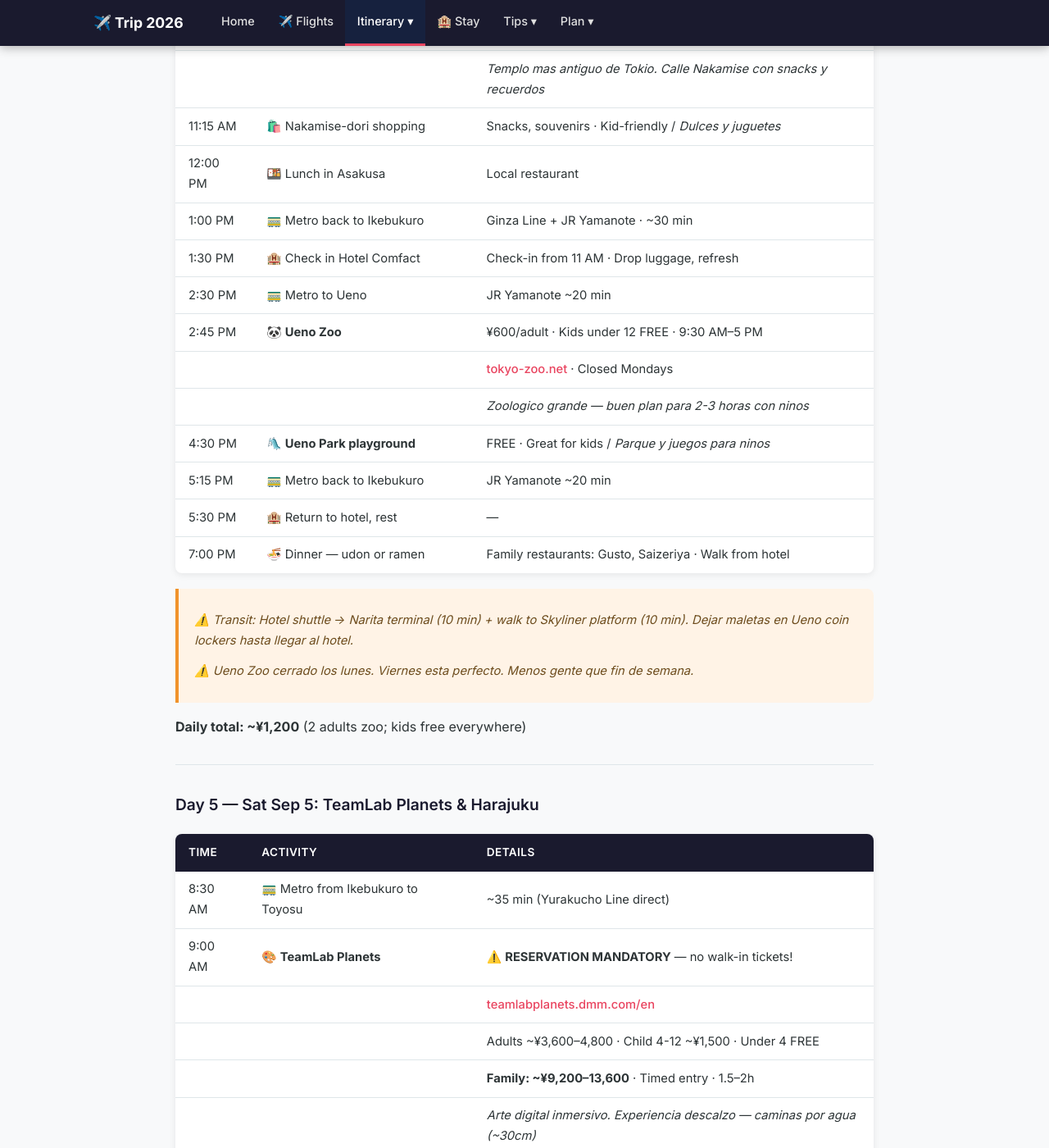
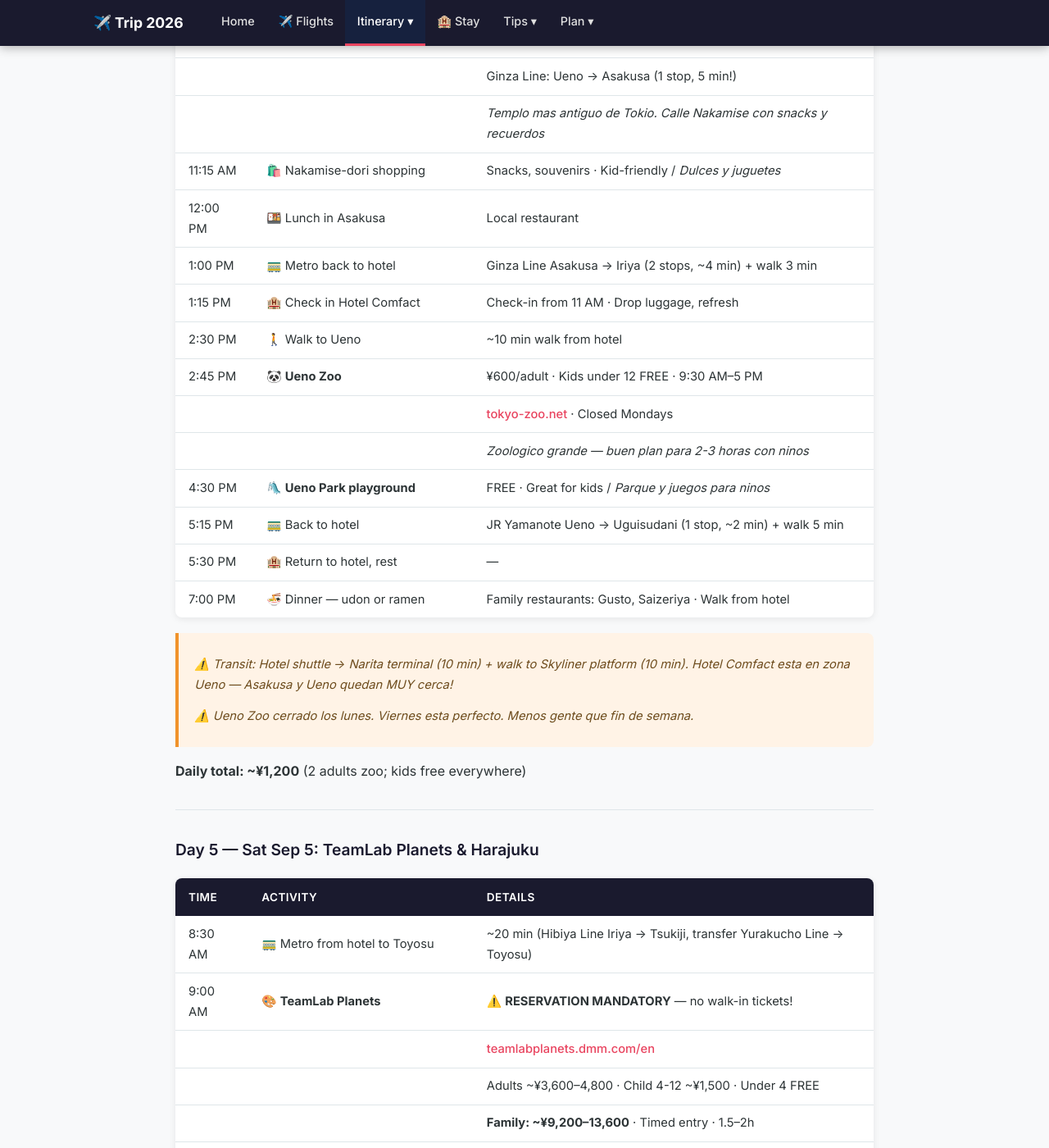
Before and after one commit to nescool101/nescaotravelplanner, a Jekyll site: the page built from itinerary/japan.md, in a window 1280 px wide and 1400 px high, scrolled down 1844 px. Shown: the whole window at 82% size. Built offline with Jekyll 4.4.1, drawn with Linux system fonts in a browser that asks for light colours; some of the changed text lies outside the part shown.

Commit message:
cambios referentes al itinerario y formularios
cambios referentes al itinerario y formularios

```diff
--- a/itinerary/japan.md
+++ b/itinerary/japan.md
@@ -44,8 +44,9 @@ nav_group: itinerary
 
 ## Tokyo / Tokio — 4 nights (Sep 4–8)
 
-**Area:** Ikebukuro / Toshima-ku
+**Area:** Shitaya, Taito-ku (zona Ueno) · 1-3-11 Shitaya, Taito-ku, Tokyo 110-0004
 **Accommodation:** Hotel Comfact · Check-in 11 AM · Check-out 11 AM
+**Nearest stations:** Iriya (Hibiya Line) ~3 min walk · Uguisudani (JR Yamanote) ~5 min walk
 
 ---
 
@@ -64,18 +65,18 @@ nav_group: itinerary
 | | | *Templo mas antiguo de Tokio. Calle Nakamise con snacks y recuerdos* |
 | 11:15 AM | 🛍️ Nakamise-dori shopping | Snacks, souvenirs · Kid-friendly / *Dulces y juguetes* |
 | 12:00 PM | 🍱 Lunch in Asakusa | Local restaurant |
-| 1:00 PM | 🚃 Metro back to Ikebukuro | Ginza Line + JR Yamanote · ~30 min |
-| 1:30 PM | 🏨 Check in Hotel Comfact | Check-in from 11 AM · Drop luggage, refresh |
-| 2:30 PM | 🚃 Metro to Ueno | JR Yamanote ~20 min |
+| 1:00 PM | 🚃 Metro back to hotel | Ginza Line Asakusa → Iriya (2 stops, ~4 min) + walk 3 min |
+| 1:15 PM | 🏨 Check in Hotel Comfact | Check-in from 11 AM · Drop luggage, refresh |
+| 2:30 PM | 🚶 Walk to Ueno | ~10 min walk from hotel |
 | 2:45 PM | 🐼 **Ueno Zoo** | ¥600/adult · Kids under 12 FREE · 9:30 AM–5 PM |
 | | | [tokyo-zoo.net](https://www.tokyo-zoo.net/en/ueno/) · Closed Mondays |
 | | | *Zoologico grande — buen plan para 2-3 horas con ninos* |
 | 4:30 PM | 🛝 **Ueno Park playground** | FREE · Great for kids / *Parque y juegos para ninos* |
-| 5:15 PM | 🚃 Metro back to Ikebukuro | JR Yamanote ~20 min |
+| 5:15 PM | 🚃 Back to hotel | JR Yamanote Ueno → Uguisudani (1 stop, ~2 min) + walk 5 min |
 | 5:30 PM | 🏨 Return to hotel, rest | — |
 | 7:00 PM | 🍜 Dinner — udon or ramen | Family restaurants: Gusto, Saizeriya · Walk from hotel |
 
-> *⚠️ Transit: Hotel shuttle → Narita terminal (10 min) + walk to Skyliner platform (10 min). Dejar maletas en Ueno coin lockers hasta llegar al hotel.*
+> *⚠️ Transit: Hotel shuttle → Narita terminal (10 min) + walk to Skyliner platform (10 min). Hotel Comfact esta en zona Ueno — Asakusa y Ueno quedan MUY cerca!*
 >
 > *⚠️ Ueno Zoo cerrado los lunes. Viernes esta perfecto. Menos gente que fin de semana.*
 
@@ -87,7 +88,7 @@ nav_group: itinerary
 
 | Time | Activity | Details |
 |------|----------|---------|
-| 8:30 AM | 🚃 Metro from Ikebukuro to Toyosu | ~35 min (Yurakucho Line direct) |
+| 8:30 AM | 🚃 Metro from hotel to Toyosu | ~20 min (Hibiya Line Iriya → Tsukiji, transfer Yurakucho Line → Toyosu) |
 | 9:00 AM | 🎨 **TeamLab Planets** | ⚠️ **RESERVATION MANDATORY** — no walk-in tickets! |
 | | | [teamlabplanets.dmm.com/en](https://teamlabplanets.dmm.com/en) |
 | | | Adults ~¥3,600–4,800 · Child 4-12 ~¥1,500 · Under 4 FREE |
@@ -95,7 +96,7 @@ nav_group: itinerary
 | | | *Arte digital inmersivo. Experiencia descalzo — caminas por agua (~30cm)* |
 | | | ⚠️ No strollers inside (parking outside). Use baby carrier for Diego |
 | | | ⚠️ Bring towel + change of socks for kids |
-| 11:00 AM | 🚃 Metro to Harajuku | Yurakucho → JR Yamanote · ~30 min |
+| 11:00 AM | 🚃 Metro to Harajuku | Hibiya Line → JR Yamanote · ~25 min |
 | 11:30 AM | 🍔 Lunch in Harajuku | Kid-friendly options everywhere |
 | 1:00 PM | 🛍️ **Takeshita Street** | Candy shops, toy stores, crepe stands |
 | | | *Calle llena de tiendas de dulces y juguetes. A Lyam le va a encantar!* |
@@ -103,13 +104,13 @@ nav_group: itinerary
 | 2:30 PM | 🍦 **Omotesando** stroll | Ice cream, window shopping |
 | 3:00 PM | 🛒 Optional: **Ginza Pedestrian Paradise** | 📅 **SAT/SUN ONLY** noon–6 PM |
 | | | 🚗 1.1 km of Chuo-dori closed to cars — kids can walk freely! |
-| 4:00 PM | 🚃 Metro back to Ikebukuro | JR Yamanote ~5 min from Harajuku |
-| 4:15 PM | 🏨 Return to hotel, rest | Nap time for Diego |
+| 4:00 PM | 🚃 Metro back to hotel | JR Yamanote Harajuku → Uguisudani ~25 min |
+| 4:30 PM | 🏨 Return to hotel, rest | Nap time for Diego |
 | 6:00 PM | 🍛 Dinner — Japanese curry | CoCo Ichibanya (mild, kid-friendly) · Walk from hotel |
 
 > *⚠️ TeamLab: reservar con 1 MES de anticipacion. Sabado = mas caro y mas gente. 9 AM slot = mejor opcion.*
 >
-> *⚠️ Transit: Hotel Comfact (Ikebukuro) → TeamLab (Toyosu) = ~35 min metro directo (Yurakucho Line).*
+> *⚠️ Transit: Hotel Comfact (Taito-ku) → TeamLab (Toyosu) = ~20 min (Hibiya + Yurakucho Line). Hotel → Harajuku = ~25 min (JR Yamanote).*
 
 **Daily total: ~¥9,200–13,600** (TeamLab)
 
@@ -119,7 +120,7 @@ nav_group: itinerary
 
 | Time | Activity | Details |
 |------|----------|---------|
-| 9:00 AM | 🚃 Metro to Harajuku | JR Yamanote from Ikebukuro · ~5 min |
+| 9:00 AM | 🚃 Metro to Harajuku | JR Yamanote from Uguisudani · ~25 min |
 | 9:15 AM | 🌲 **Yoyogi Park** | FREE · Open green space |
 | | | *Espacio verde enorme. Perfecto para que los ninos corran y jueguen* |
 | | | 📅 **SUNDAY**: Street performers, musicians, picnickers! |
@@ -130,16 +131,16 @@ nav_group: itinerary
 | | | Stroller works but bumpy on gravel |
 | | | 📅 **SUNDAY**: Likely to see **traditional Shinto wedding** (11 AM–2 PM)! |
 | 12:00 PM | 🍱 Lunch near Meiji/Harajuku | — |
-| 1:00 PM | 🚃 Metro back to Ikebukuro | JR Yamanote ~5 min |
-| 1:15 PM | 😴 **Rest / Free time** | Hotel nap for kids |
+| 1:00 PM | 🚃 Metro back to hotel | JR Yamanote Harajuku → Uguisudani ~25 min |
+| 1:30 PM | 😴 **Rest / Free time** | Hotel nap for kids |
 | 3:00 PM | 🛒 Optional: **Flea market** | 📅 SAT/SUN — Togo Shrine (1st/4th Sundays, near Harajuku) |
-| 4:00 PM | 🎌 Explore Ikebukuro | Local park, konbini snack run |
+| 4:00 PM | 🎌 Explore Ueno area | Local park, konbini snack run, Ameyoko market |
 | 6:00 PM | 🍣 Dinner — conveyor belt sushi | Sushiro, Kura Sushi (¥100/plate) |
 | | | 📅 Weekend = longer waits. Use apps to reserve |
 
 > *📅 DOMINGO: Mejor dia para Yoyogi Park! Rockabilly dancers, posibles bodas en Meiji Shrine.*
 >
-> *⚠️ Transit: Hotel Comfact → Harajuku = ~5 min (JR Yamanote, 1 parada). Muy cerca!*
+> *⚠️ Transit: Hotel Comfact (Uguisudani) → Harajuku = ~25 min (JR Yamanote).*
 
 **Daily total: ~¥0** (both free) + food
 
@@ -149,12 +150,12 @@ nav_group: itinerary
 
 | Time | Activity | Details |
 |------|----------|---------|
-| 10:00 AM | 🚃 Metro to Akihabara | JR Yamanote from Ikebukuro · ~25 min |
+| 10:00 AM | 🚃 Metro to Akihabara | JR Yamanote from Uguisudani · ~8 min (3 stops!) |
 | 10:30 AM | 🎮 **Akihabara** | Electronics, anime, arcades |
 | | | 🎰 Gachapon machines (¥100–500 each) |
 | | | 🕹️ Arcade games — many are toddler-friendly |
 | 12:00 PM | 🍜 Lunch in Akihabara | — |
-| 12:30 PM | 🚃 Metro back to Ikebukuro | ~25 min |
+| 12:30 PM | 🚃 Metro back to hotel | JR Yamanote ~8 min |
 | 1:00 PM | 😴 **Rest afternoon** | Nap, laundry, recharge |
 | | | *Dia de descanso. Despues de 4 dias en Japon el cuerpo lo necesita* |
 | 4:00 PM | 🛒 **Konbini & drugstore run** | Stock up on snacks, diapers, baby supplies |
@@ -163,7 +164,7 @@ nav_group: itinerary
 
 > *📅 LUNES: Akihabara mucho mas tranquilo entre semana. Dia ligero a proposito.*
 >
-> *⚠️ Transit: Hotel Comfact → Akihabara = ~25 min (JR Yamanote).*
+> *⚠️ Transit: Hotel Comfact (Uguisudani) → Akihabara = ~8 min (JR Yamanote, 3 paradas). Muy cerca!*
 
 **Daily total: ~¥500–2,000** (gachapon!)
 
@@ -173,11 +174,11 @@ nav_group: itinerary
 
 | Time | Activity | Details |
 |------|----------|---------|
-| 7:45 AM | 🧳 Check out Hotel Comfact | Check-out 11 AM · leaving early |
-| 7:55 AM | 🚶 Walk to Ikebukuro Station | ~5 min |
-| 8:00 AM | 🚃 JR Yamanote to Tokyo Station | ~25 min |
-| 8:25 AM | 🛬 Arrive Tokyo Station | Walk to Shinkansen platform (~10 min) |
-| 8:35 AM | 🎫 Find platform, board | — |
+| 8:00 AM | 🧳 Check out Hotel Comfact | Check-out 11 AM · leaving early |
+| 8:10 AM | 🚶 Walk to Uguisudani Station | ~5 min |
+| 8:15 AM | 🚃 JR Yamanote to Tokyo Station | ~12 min (5 stops) |
+| 8:30 AM | 🛬 Arrive Tokyo Station | Walk to Shinkansen platform (~10 min) |
+| 8:40 AM | 🎫 Find platform, board | — |
 | 9:00 AM | 🚄 **Shinkansen Nozomi** Tokyo → Nagoya | ~1h 40m · ~¥11,300/adult · Kids under 6 free on lap |
 | | | [SmartEX app](https://smart-ex.jp/en/lp/app/) para reservar online |
 | | | *El tren bala! Lyam va a amar ver la velocidad desde la ventana* |
@@ -200,7 +201,7 @@ nav_group: itinerary
 | 7:00 PM | 🍜 **Nagoya meshi dinner** | miso katsu, tebasaki, hitsumabushi |
 | | | *La comida de Nagoya es famosa en Japon!* |
 
-> *⚠️ Transit: Hotel Comfact (Ikebukuro) → Tokyo Station = 35 min (JR Yamanote + caminata). Salir del hotel ~7:45 AM para Shinkansen de las 9. LEGOLAND esta a 57 min fuera de la ciudad — no vale la pena.*
+> *⚠️ Transit: Hotel Comfact (Uguisudani) → Tokyo Station = ~17 min (walk + JR Yamanote 5 stops). Mucho mas cerca que Ikebukuro! Salir del hotel ~8:00 AM para Shinkansen de las 9.*
 
 **Daily total: ~¥5,560** (Castle ¥1,000 + Aquarium ¥4,560)
 
@@ -346,8 +347,12 @@ nav_group: itinerary
 | Hotel | Station | Transit | Time |
 |-------|---------|---------|------|
 | Narita U-City Hotel | Narita Airport/Skyliner | Free shuttle | ~10 min |
-| Hotel Comfact (Ikebukuro) | Ikebukuro Station | Walk | ~5 min |
-| Hotel Comfact → Tokyo Station | Tokyo Station (Shinkansen) | JR Yamanote | ~30 min total |
+| Hotel Comfact (Taito-ku) | Uguisudani Station (JR) | Walk | ~5 min |
+| Hotel Comfact (Taito-ku) | Iriya Station (Hibiya) | Walk | ~3 min |
+| Hotel Comfact → Tokyo Station | Tokyo Station (Shinkansen) | JR Yamanote (5 stops) | ~17 min total |
+| Hotel Comfact → Asakusa | Asakusa | Hibiya Line (2 stops) | ~7 min total |
+| Hotel Comfact → Akihabara | Akihabara | JR Yamanote (3 stops) | ~13 min total |
+| Hotel Comfact → Harajuku | Harajuku | JR Yamanote | ~30 min total |
 | Hotel Centmain (Sakae) | Nagoya Station | Subway Higashiyama | ~15 min |
 | Urban Hotel Kyoto (Shijo) | Kyoto Station (Haruka) | Subway Karasuma | ~15 min |
 
```
Also changed, not shown: accommodations.md (+5 -3 lines), checklist.md (+1 -1 lines), hotel-booking-notes.md (+5 -2 lines), 5 other files.
